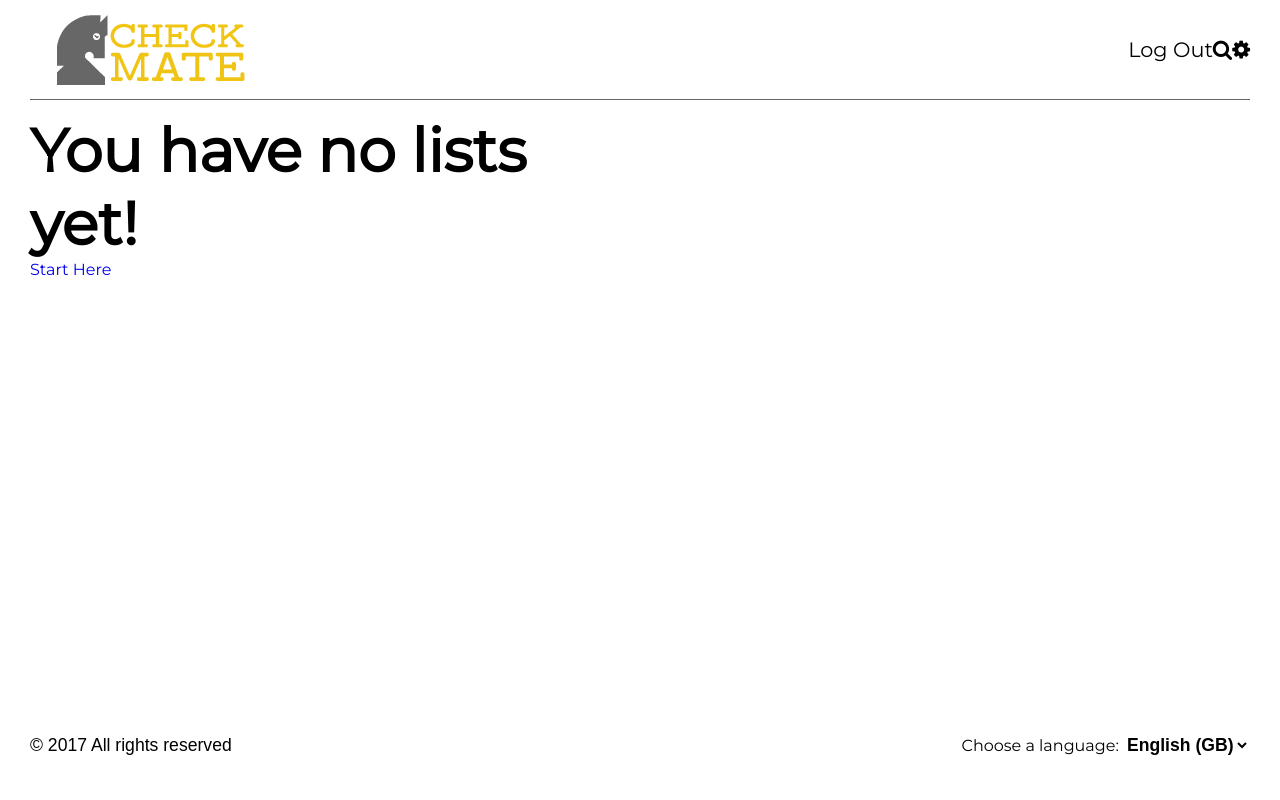
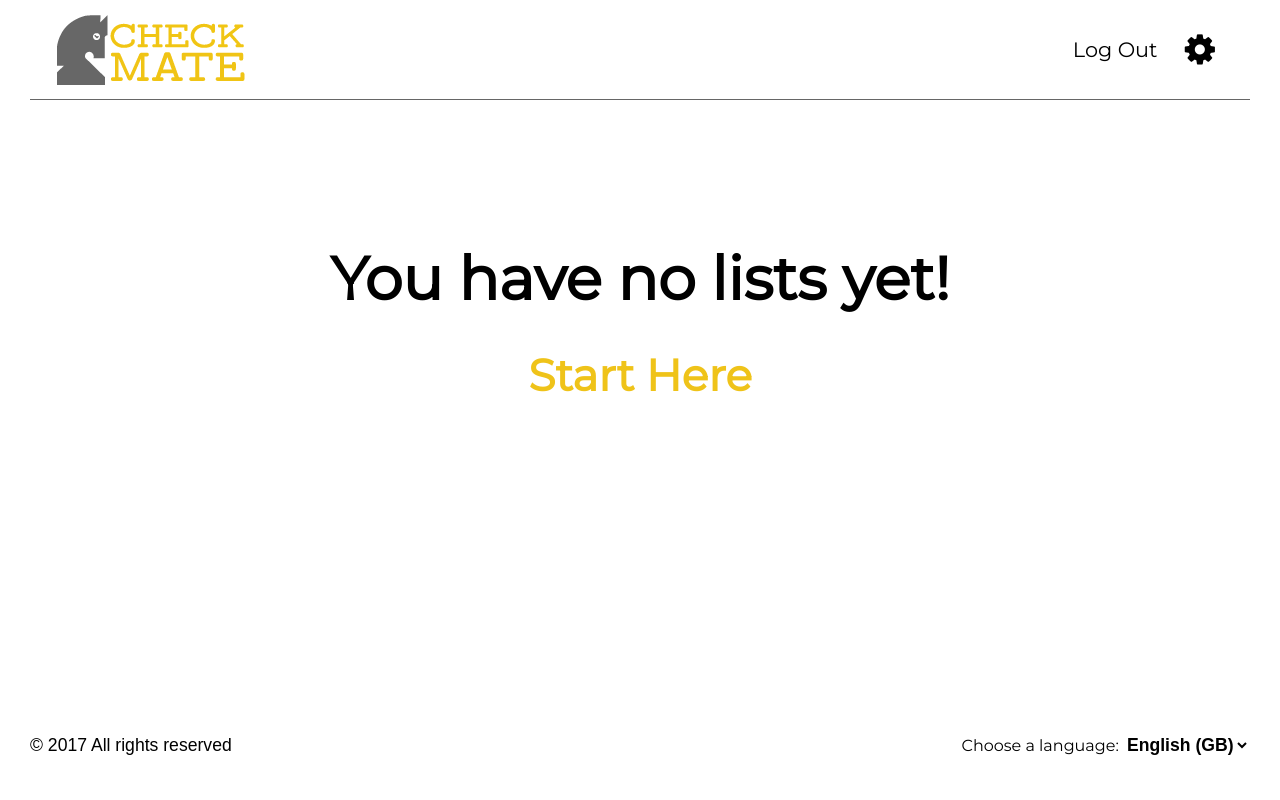
Before and after one commit to ricardojaferreira/checkmate, a PHP site: page /no-lists.html in a window 1280 px wide. Run offline with PHP 8.4, Linux system fonts and the light colour scheme.

```diff
--- a/js/homepage.js
+++ b/js/homepage.js
@@ -74,7 +74,6 @@ var notAllowedSymbols = /[!#$%^&*()?\/+"'=]+/;
 var detectArroba = /@/;
 
 userInput.addEventListener('focus',function () {
-    checkUserValue();
     if(userChecker.textContent!='') {
         userChecker.style.display = 'list-item';
     }else{
--- a/no-lists.html
+++ b/no-lists.html
@@ -12,14 +12,14 @@
     <link rel="stylesheet" href="styles/main.css">
     <link rel="stylesheet" href="https://cdnjs.cloudflare.com/ajax/libs/font-awesome/4.7.0/css/font-awesome.min.css">
 </head>
-<body>
+<body class="onecolumn">
 
 <header>
     <img src="images/logo-check-mate.png" alt="Logo" width="188" height="71">
     <a class='log-out'href="index.html">Log Out</a>
-    <a class='search' href="#">
+    <!-- <a class='search' href="#">
         <i class="fa fa-search" aria-hidden="true"></i>
-    </a>
+    </a> NOTA: Ainda não existem listas!-->
     <a class='settings' href="#">
         <i class="fa fa-cog" aria-hidden="true"></i>
     </a>
--- a/styles/main.css
+++ b/styles/main.css
@@ -140,43 +156,86 @@ header a.try-it{
     padding:0.6em 0.6em;
 }
 
+/*homepage*/
 .usercheck, .passcheck{
     color: green; /*change color*/
     font-size: 1.3em;
     display: none;
 }
 
+/*homepage*/
 .usernotcheck, .passnotcheck{
     color: red; /*change color*/
     font-size: 1.3em;
     display: none;
 }
 
+/*homepage*/
 .checkuser li{
     display: none;
     color: red; /*change color*/
     margin: 1em 0 0 2em;
 }
 
+/*homepage*/
 .checkpassword{
     color: #666666;
     display: none;
 }
 
+/*homepage*/
 .checkpassword ul > li{
     margin-left: 2em;
 }
 
+/*homepage*/
 .checkpassword ul li > span{
     color: green; /*change color*/
     display: none;
 }
 
+/*no lists page*/
+#nolists{
+    grid-column: left / right;
+    grid-row: header-end / content-end;
+    margin-top: 8em;
+    display: flex;
+    flex-direction: column;
+    align-items: center;
+}
+
+/*no lists page*/
+a.start{
+    font-weight: 600;
+    font-size: 2.75em;
+    margin-top: 0.75em;
+    color: #efc319;
+}
+
+/*all lists*/
+#all-lists{
+    grid-column: left / right;
+    grid-row: header-end / content-end;
+    margin-top: 8em;
+    display: flex;
+    flex-direction: column;
+    align-items: center;
+}
+
+/*all pages*/
+header a.settings{
+    font-size: 2.2em;
+    margin-right: 1em; /*27px*/
+    margin-left: 0.77em; /*35px*/
+}
+
+/*all pages*/
 body > footer{
     grid-column: left / right;
     grid-row: content-end / footer-end;
 }
 
+/*all pages*/
 footer{
     margin-top: 3em;
     display: flex;
--- a/styles/reset.css
+++ b/styles/reset.css
@@ -10,6 +10,10 @@ a{
     text-decoration: none;
 }
 
+a:visited{
+    color: inherit;
+}
+
 input{
     box-sizing: content-box;
 }
```
Also changed, not shown: other parts of styles/main.css (+31 -17 lines).
